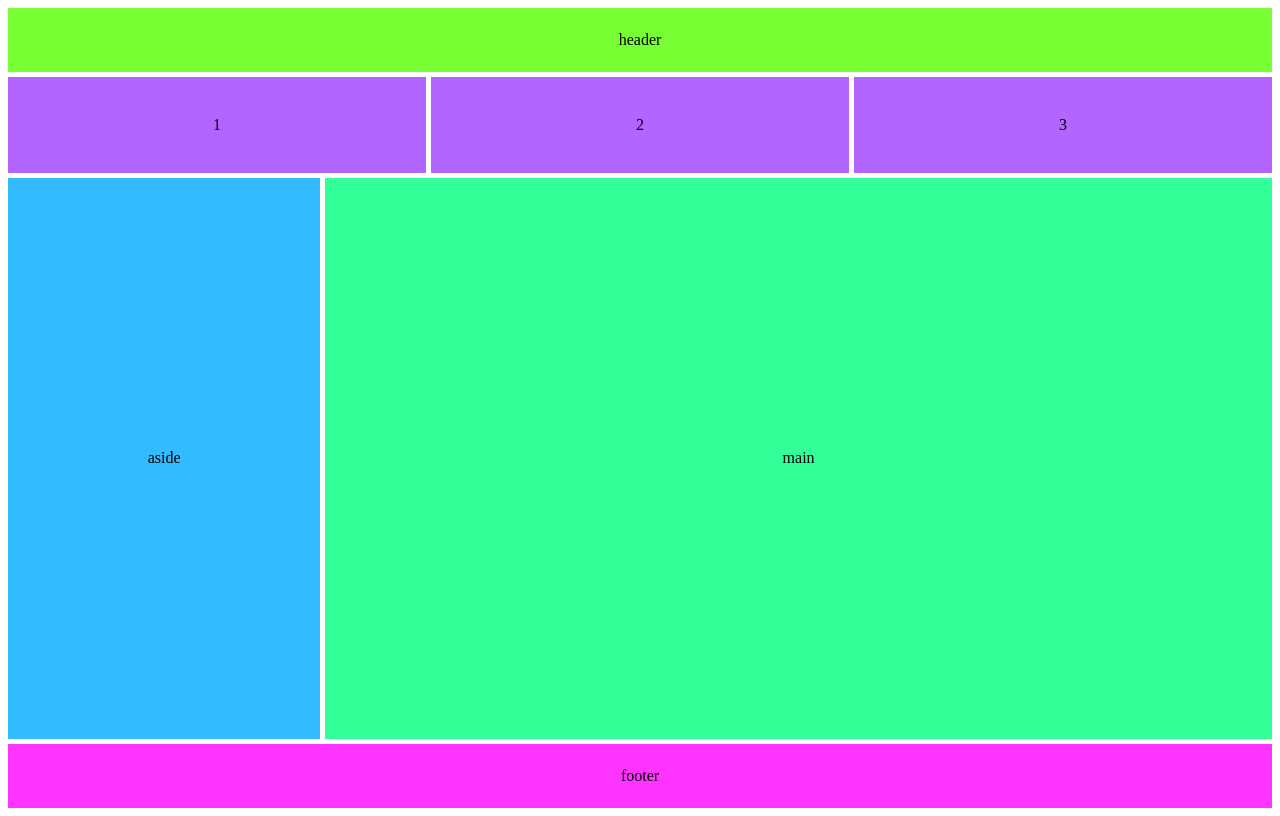
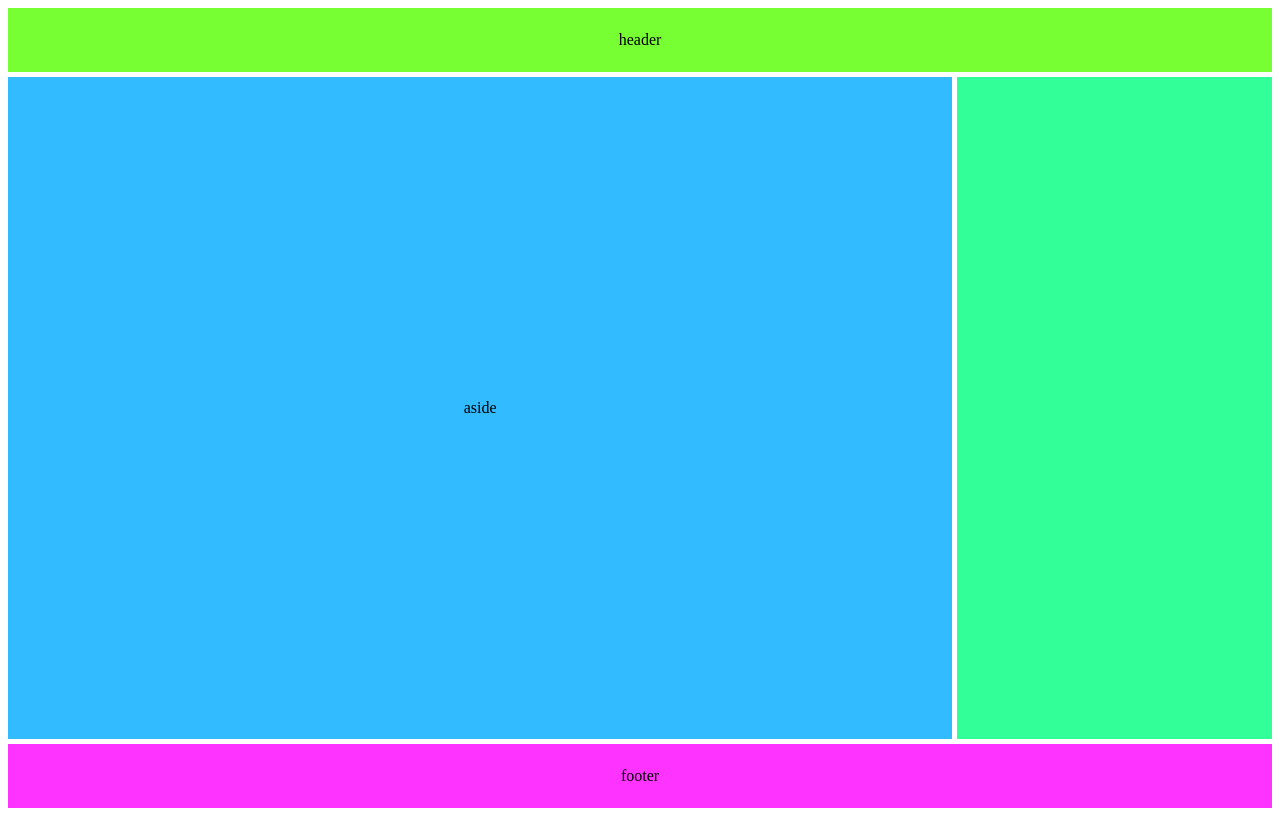
Before and after one commit to zuricata23/ejemplosIW, a plain HTML site: page layoutGrid/index.html in a window 1280 px wide. Drawn offline with Linux system fonts and the light colour scheme.

Commit message:
se modifican los archivos incorporar grid-areas

```diff
--- a/layoutGrid/estilos.css
+++ b/layoutGrid/estilos.css
@@ -1,67 +1,67 @@
-/*
-.container{
-   display: grid;
-   height: 300px;
-   background-color: yellow;
-   font-size: 2em;
-   grid-template-columns: 1fr 1fr 1fr 1fr;
-   grid-template-rows: 1fr 1fr 1fr;
-   grid-column-gap:1em;
-   grid-row-gap: 0.5em;
-}
-
-.item {
-  background: pink;
-}
-
-.item:nth-child(even){
-   background: cyan;
-}
-*/
 
 body{
    display: grid;
    min-height: 100vh;
-   grid-template-columns: repeat(12, 1fr);
-   grid-template-rows: 4em 6em 1fr 4em;
+   /* Creación de áreas para organizar el contenido, en este
+      caso cada contenedor dentro del body ocupa una columna,
+      considerando que el GRID tiene una columna. Esta configuración
+      se utiliza en el redimensionamiento de la página
+       */
+   grid-template-areas: 'header' 'aside' 'main' 'footer';
+   /* se especifican las filas que tendrá el grid */
+   grid-template-rows: 4em 1fr 4em;
    grid-gap:0.3em;
 }
 
 aside{
+  /* Se especifica que área definida en el grid-template-areas ocupará el
+     aside */
+  grid-area: aside;
   background: hsl(200, 100%, 60%);
-  grid-row: 3;
-  grid-column: span 3;
 }
 
 footer{
+   /* Se especifica que área definida en el grid-template-areas ocupará el
+     footer */
+   grid-area:footer;
     background: hsl(300, 100%,60%);
-    /*grid-row: grid-row-start/grid-row-end
-      grid-column:grid-column-star/grid-column-end
-    */
-    /*grid-row-start: 3;*/
-    grid-column:1/span 12;
   }
 
  main{
+    /* Se especifica que área definida en el grid-template-areas ocupará el
+     main */
+    grid-area:main;
     background: hsl(150, 100%,60%);
-    grid-row:3;
-    grid-column:span 9;
   }
 
   header{
+    /* Se especifica que área definida en el grid-template-areas ocupará el
+     header */
+    grid-area:header;
     background: hsl(100, 100%,60%);
-    grid-column:1/span 12;
   }
 
-
-  .feature{
-    background: hsl(270,100%,70%);
-    grid-column: span 4;
-  }
-
-
   .block {
+    /* Regla CSS que permite centrar el contenido en cada uno de los
+      contenedores */
     display: flex;
     justify-content: center;
     align-items: center;
   }
+
+
+  /* Regla responsive para acomodar los contenedores cuando se tenga
+     como mínimo una resolución de 1024px de ancho */
+  @media screen and (min-width: 1024px){
+    body{
+      display: grid;
+      min-height: 100vh;
+      grid-template-areas: 'header header'
+                           'aside main'
+                           'footer footer';
+      grid-template-columns: 3fr 1fr;
+      grid-template-rows: 4em 1fr 4em;
+      grid-gap:0.3em;
+    }
+
+  }
--- a/layoutGrid/index.html
+++ b/layoutGrid/index.html
@@ -10,43 +10,13 @@
     <link rel="stylesheet" href="estilos.css">
 </head>
 <body>
-    <!--
-       CSS GRID
 
-       Layout: geometría que calcula el navegador para saber donde colocar cada
-       elemento y que tanto separado esta de los demás elementos
+    <header class="block">header</header>
 
-       Flexbox permite organizar elementos en un solo eje, aunque tiene dos ejes solamente es para alineación.
+    <aside class="block">aside</aside>
+    <main class="block">
 
-       CSS Grid, permite colocar elementos en dos ejes (horizontal - inline- y vertical -block-).
-
-       No importa la posición de un elemento en el código HTML para el Layout
-
-       Requiere una relación de padre e hijo (gridcontainer y griditems)
-
-       display: grid | inline-grid
-
-       grid-items
-         hijos directos
-         pseudoelementos ::before y ::Iafter
-         texto
-
-       Elementos que no existen en el DOM, se crean por el navegador para
-       colocar elementos
-
-       GRID tiene una representación tabular
-
-       grid-tracks (filas y columnas)
-       grid-lines: separador de filas o columnas
-       grid-cell: intersección de fila y columna
-       grid-areas: cualquier área rectacgular delimitado por 4 lineas
-    -->
-    <header class="block">header</header>
-    <div class="feature block">1</div>
-    <div class="feature block">2</div>
-    <div class="feature block">3</div>
-    <aside class="block">aside</aside>
-    <main class="block">main</main>
+    </main>
     <footer class="block">footer</footer>
 </body>
 </html>
```
